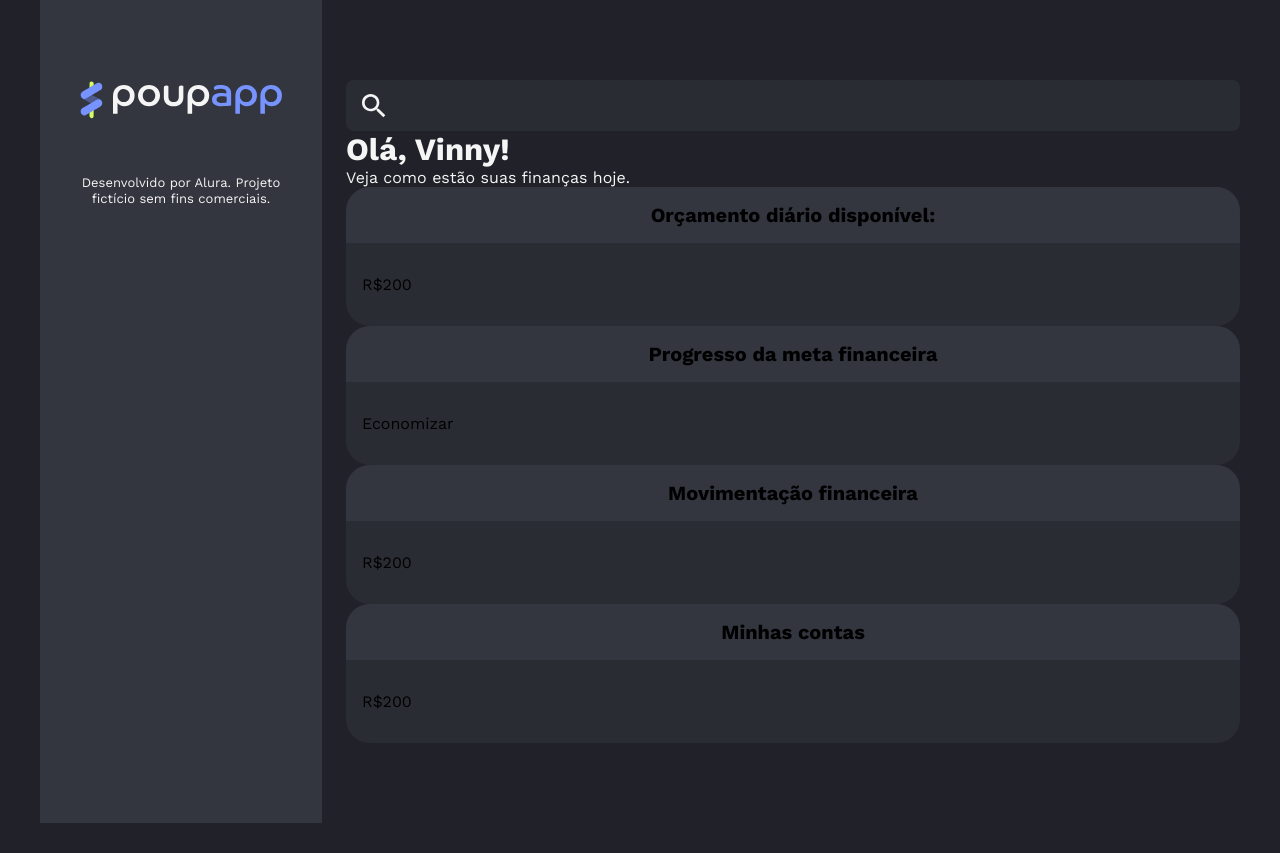
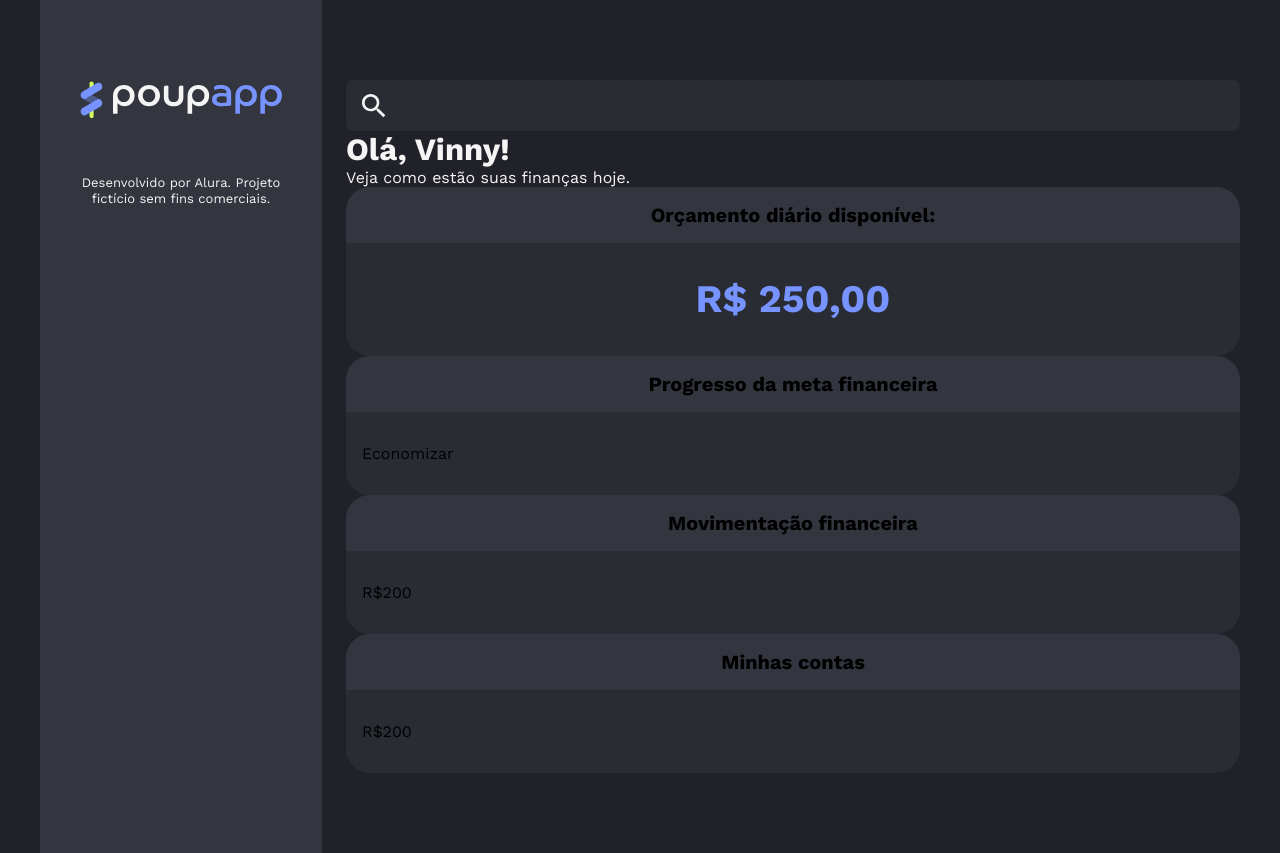
Before and after one commit to robsonsoaresid/poupapp, a React (Vite) app: page / in a window 1280 px wide. Before the commit the page ends 823 px from the top, so only its background shows below. Built offline with nearby package versions, Linux system fonts and the light colour scheme.

Commit message:
Configura o componete dailyBudget

```diff
--- a/src/App.jsx
+++ b/src/App.jsx
@@ -4,6 +4,7 @@
 import { SearchInput } from "./Components/SearchInput";
 import { Typography } from "./Components/Typography";
 import Card from "./Components/Card";
+import { DailyBudget } from "./Components/DailyBudget";
 
 function App() {
   return (
@@ -25,7 +26,7 @@
               Orçamento diário disponível:
             </Card.Header>
             <Card.Body>
-              R$200
+              <DailyBudget value={250}/>
             </Card.Body>
           </Card>
            <Card>
--- /dev/null
+++ b/src/Components/DailyBudget/dailybudget.module.css
@@ -0,0 +1,8 @@
+.dailybudget {
+    color: var(--primary-highlight);
+    font-weight: 700;
+    font-size: 39px;
+    line-height: 125%;
+    margin: 0;
+    text-align: center;
+}
--- /dev/null
+++ b/src/Components/DailyBudget/index.jsx
@@ -0,0 +1,11 @@
+import styles from './dailybudget.module.css'
+
+const formater = new Intl.NumberFormat('pt-BR', { style: 'currency', currency: 'BRL' })
+
+export const DailyBudget = ({value}) => {
+    return(
+        <p className={styles.dailybudget}>
+            {formater.format(value)}
+        </p>
+    )
+}
```
